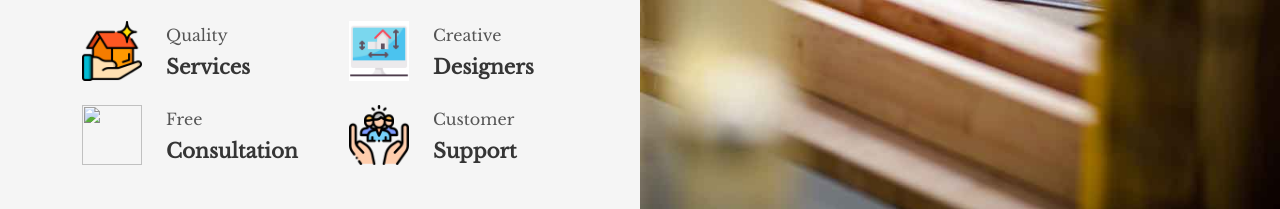
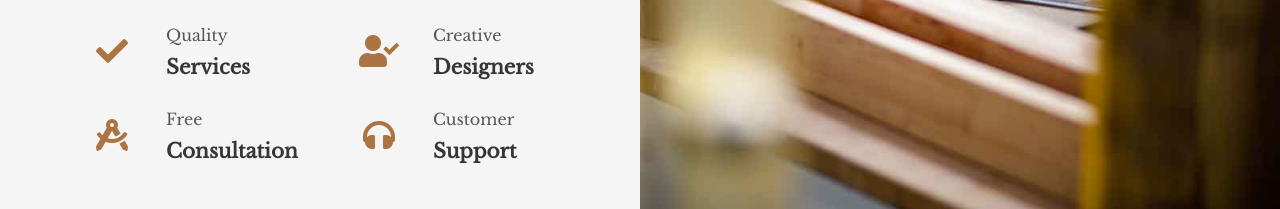
Before and after one commit to mhswaraa/PROJECT_https.svatiarchitect.com, a plain HTML site: page index.html in a window 1280 px wide. Shown: the part 3098-3307 px from the top of the page. Drawn offline with nearby package versions, Linux system fonts and the light colour scheme.

Commit message:
Update 11

```diff
--- a/index.html
+++ b/index.html
@@ -379,19 +379,19 @@
 
     <!-- Feature Start -->
     <div class="container-fluid bg-light overflow-hidden my-5 px-lg-0">
-        <div class="container about px-lg-0">
+        <div class="container feature px-lg-0">
             <div class="row g-0 mx-lg-0">
                 <div class="col-lg-6 feature-text py-5 wow fadeIn" data-wow-delay="0.5s">
                     <div class="p-lg-5 ps-lg-0">
                         <div class="section-title text-start">
-                            <h1 style="font-family: 'Libre Baskerville', serif;" class="display-5 mb-4">Why Choose Us</h1>
+                            <h1 class="display-5 mb-4">Why Choose Us</h1>
                         </div>
-                        <p style="font-family: 'EB Garamond', serif; font-size: 20px;" class="mb-4 pb-2">
-                            Kami menjaga properti Anda dengan penuh tanggung jawab. Kami memberikan perhatian khusus terhadap layanan dan material yang kami peroleh, serta menyelesaikan setiap proyek dengan standar tinggi yang sejajar dengan standar yang kami tetapkan untuk properti kami sendiri.</p>
+                        <p class="mb-4 pb-2" style="font-family: 'EB Garamond', serif; font-size: 20px;" >Kami menjaga properti Anda dengan penuh tanggung jawab. Kami memberikan perhatian khusus terhadap layanan dan material yang kami peroleh, serta menyelesaikan setiap proyek dengan standar tinggi yang sejajar dengan standar yang kami tetapkan untuk properti kami sendiri.</p>
                         <div class="row g-4">
                             <div class="col-6">
                                 <div class="d-flex align-items-center">
-                                    <div><img class="btn-bt d-flex flex-shrink-0 align-items-center justify-content-center" style="width: 60px; height: 60px;" src="img/icon/house.png" alt="">
+                                    <div class="d-flex flex-shrink-0 align-items-center justify-content-center" style="width: 60px; height: 60px;">
+                                        <i class="fa fa-check fa-2x text-primary"></i>
                                     </div>
                                     <div class="ms-4">
                                         <p class="mb-2">Quality</p>
@@ -401,7 +401,8 @@
                             </div>
                             <div class="col-6">
                                 <div class="d-flex align-items-center">
-                                    <div><img class="btn-bt flex-shrink-0 align-items-center justify-content-center bg-white" style="width: 60px; height: 60px;" src="/img/icon/house-plants.png" alt="">
+                                    <div class="d-flex flex-shrink-0 align-items-center justify-content-center" style="width: 60px; height: 60px;">
+                                        <i class="fa fa-user-check fa-2x text-primary"></i>
                                     </div>
                                     <div class="ms-4">
                                         <p class="mb-2">Creative</p>
@@ -411,7 +412,8 @@
                             </div>
                             <div class="col-6">
                                 <div class="d-flex align-items-center">
-                                    <div><img class="btn-bt flex-shrink-0 align-items-center justify-content-center " style="width: 60px; height: 60px;" src="/img/icon/consultation.png" alt="">
+                                    <div class="d-flex flex-shrink-0 align-items-center justify-content-center" style="width: 60px; height: 60px;">
+                                        <i class="fa fa-drafting-compass fa-2x text-primary"></i>
                                     </div>
                                     <div class="ms-4">
                                         <p class="mb-2">Free</p>
@@ -421,7 +423,8 @@
                             </div>
                             <div class="col-6">
                                 <div class="d-flex align-items-center">
-                                    <div><img class="btn-bt d-flex flex-shrink-0 align-items-center justify-content-center" style="width: 60px; height: 60px;" src="img/icon/social-care.png" alt="">
+                                    <div class="d-flex flex-shrink-0 align-items-center justify-content-center" style="width: 60px; height: 60px;">
+                                        <i class="fa fa-headphones fa-2x text-primary"></i>
                                     </div>
                                     <div class="ms-4">
                                         <p class="mb-2">Customer</p>
@@ -441,7 +444,6 @@
         </div>
     </div>
     <!-- Feature End -->
-
 
     <!-- Projects Start -->
     <div class="container-xxl py-5">
```
Also changed, not shown: img/icon/consultation.png (renamed from img/icon/consultation (1).png).
